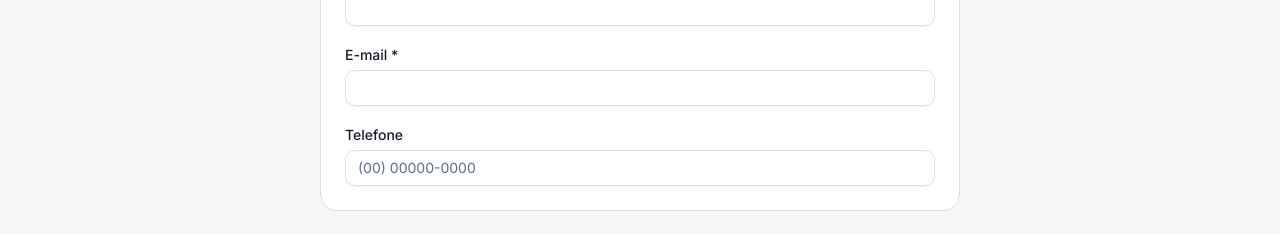
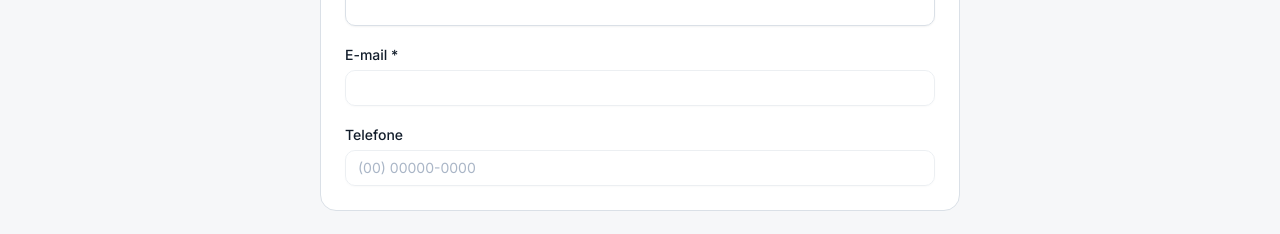
Before and after one commit to emersonradtke/boldlife-insights, a React (Vite) app: page / in a window 1280 px wide. Shown: the part 387-621 px from the top of the page. Built offline with nearby package versions, Linux system fonts and the light colour scheme; no server answers.

Commit message:
File changes

```diff
--- a/src/pages/SurveyForm.jsx
+++ b/src/pages/SurveyForm.jsx
@@ -258,7 +258,14 @@ export default function SurveyForm() {
 
             <div>
               <Label>{lbl("label_email", "label_email", "E-mail *")}</Label>
-              <Input className="mt-1" type="email" value={formData.email} onChange={(e) => set("email")(e.target.value)} required />
+              <Input
+                className="mt-1"
+                type="email"
+                value={formData.email}
+                onChange={(e) => set("email")(e.target.value)}
+                disabled={!formData.full_name.trim()}
+                required
+              />
             </div>
 
             <div>
@@ -275,6 +282,7 @@ export default function SurveyForm() {
                   set("phone")(v);
                 }}
                 placeholder="(00) 00000-0000"
+                disabled={!formData.email.trim()}
               />
             </div>
           </div>
```
